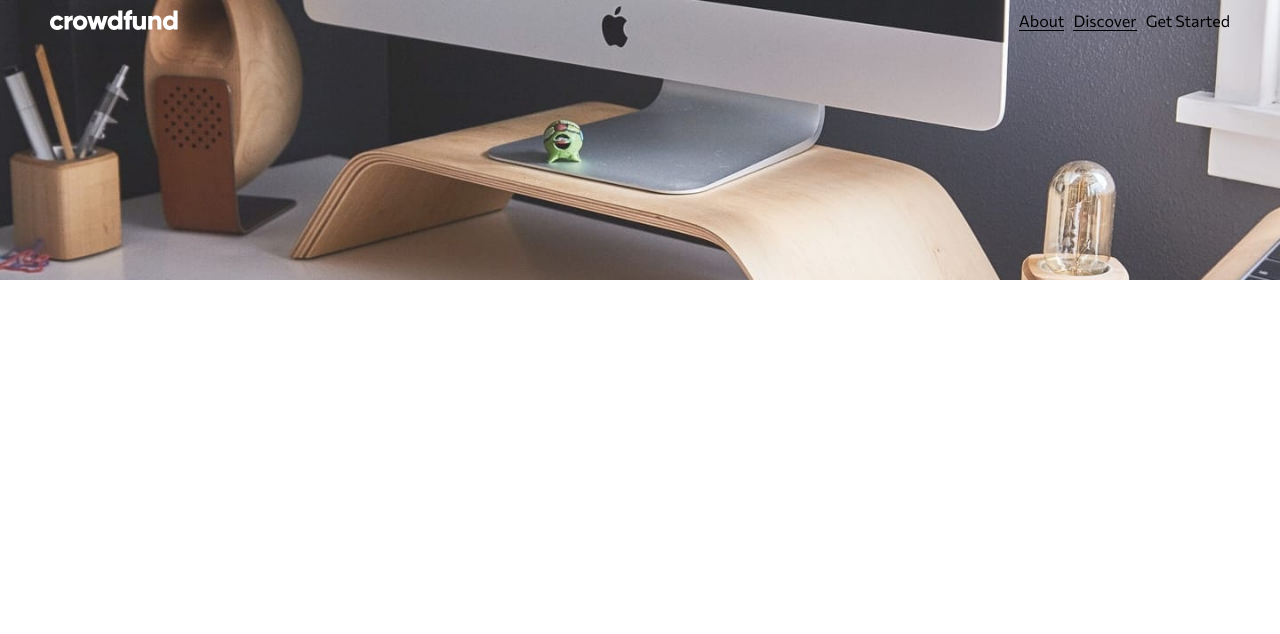
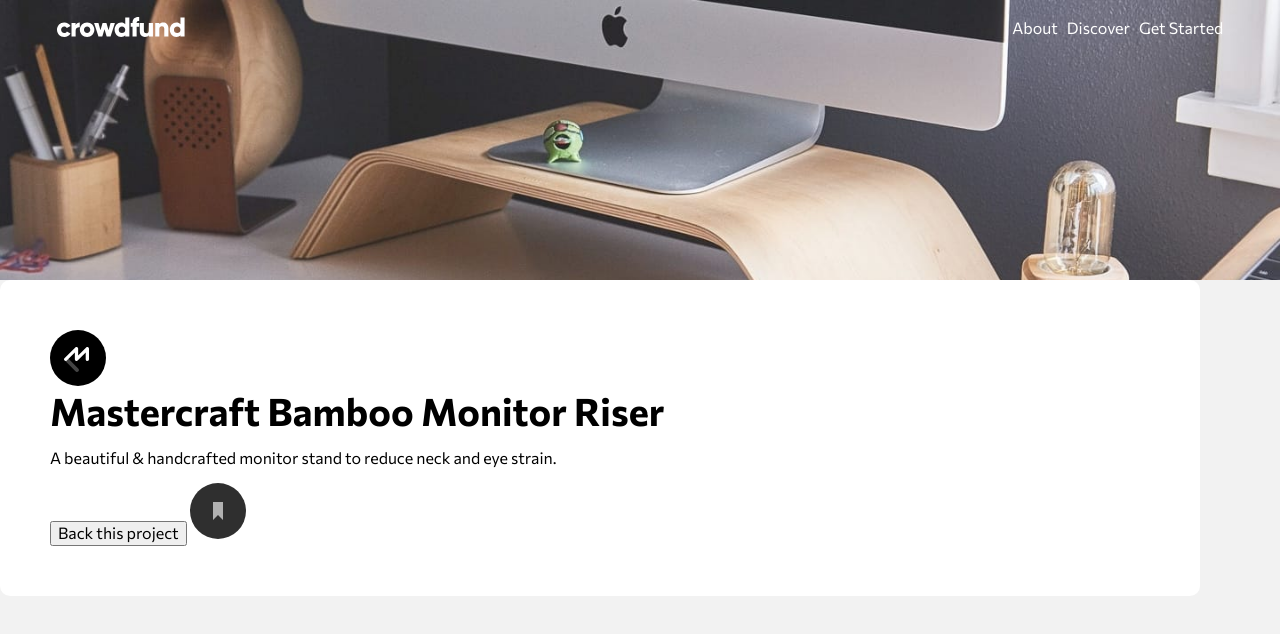
Before and after one commit to FRmero/Crowfunding-page, a website: page index.html in a window 1280 px wide. Drawn offline with Linux system fonts and the light colour scheme.

Commit message:
Added first card

```diff
--- a/index.html
+++ b/index.html
@@ -16,7 +16,8 @@
 
     <nav class="header__nav container">
       <div class="header__logo">
-        <img src="/src/images/logo.svg" alt="">
+        <a href="#"><img src="/src/images/logo.svg" alt=""></a>
+
       </div>
       <div class="header__mobile">
 
@@ -30,12 +31,31 @@
 
   </header>
 
+<section class="intro container">
+  <div class="intro__container">
+    <div class="intro__logo">
+      <img src="/src/images/logo-mastercraft.svg" alt="">
+    </div>
+    <div class="intro__text">
+      <div class="intro__text--title">
+        <h1>Mastercraft Bamboo Monitor Riser</h1>
+      </div>
+      <div class="intro__text--description">
+        <p>A beautiful & handcrafted monitor stand to reduce neck and eye strain.</p>
+      </div>
+      <div class="intro__text--cta">
+        <button class="intro__cta btn">
+          Back this project
+        </button>
+        <img src="/src/images/icon-bookmark.svg" alt="">
+      </div>
+    </div>
+  </div>
+</section>
+  <!--
 
-  <!-- Mastercraft Bamboo Monitor Riser
-  A beautiful & handcrafted monitor stand to reduce neck and eye strain.
 
-  Back this project
-  Bookmark
+
 
   $89,914 of $100,000 backed
   5,007 total backers
--- a/src/scss/app.scss
+++ b/src/scss/app.scss
@@ -4,4 +4,5 @@
 @import 'base/mixins';
 @import 'base/globals';
 
-@import 'layout/header'
+@import 'layout/header';
+@import 'layout/intro';
--- a/src/scss/base/_globals.scss
+++ b/src/scss/base/_globals.scss
@@ -9,6 +9,7 @@ html {
 body {
     font-size: 1.6rem;
     font-family: $primaryFont;
+    background-color: darken($white, 5%);
 }
 
 .container {
--- a/src/scss/layout/_header.scss
+++ b/src/scss/layout/_header.scss
@@ -13,7 +13,7 @@
         flex-wrap: wrap;
         justify-content: space-between;
         align-items: center;
-        padding: $separation / 5;
+        padding: $separation / 3;
     }
     &__mobile {
         background-image: url(/src/images/icon-hamburger.svg);
@@ -55,12 +55,22 @@
             gap: $separation / 4;
             padding: $separation / 2;
             text-align: center;
+            font-size: 2rem;
             background-color: $white;
             border-radius: 1rem;
         }
         @include medium {
             display: flex;
             gap: $separation / 5.5;
+            li {
+                border: none;
+            }
+            a {
+               color: $white;
+               &:hover {
+                   color: darken($white, 5%);
+               }
+            }
         }
     }
 
--- /dev/null
+++ b/src/scss/layout/_intro.scss
@@ -0,0 +1,6 @@
+.intro {
+    position: absolute;
+    background-color: $white;
+    border-radius: 1rem;
+    padding: $separation;
+}
```
Also changed, not shown: build/css/app.css.
